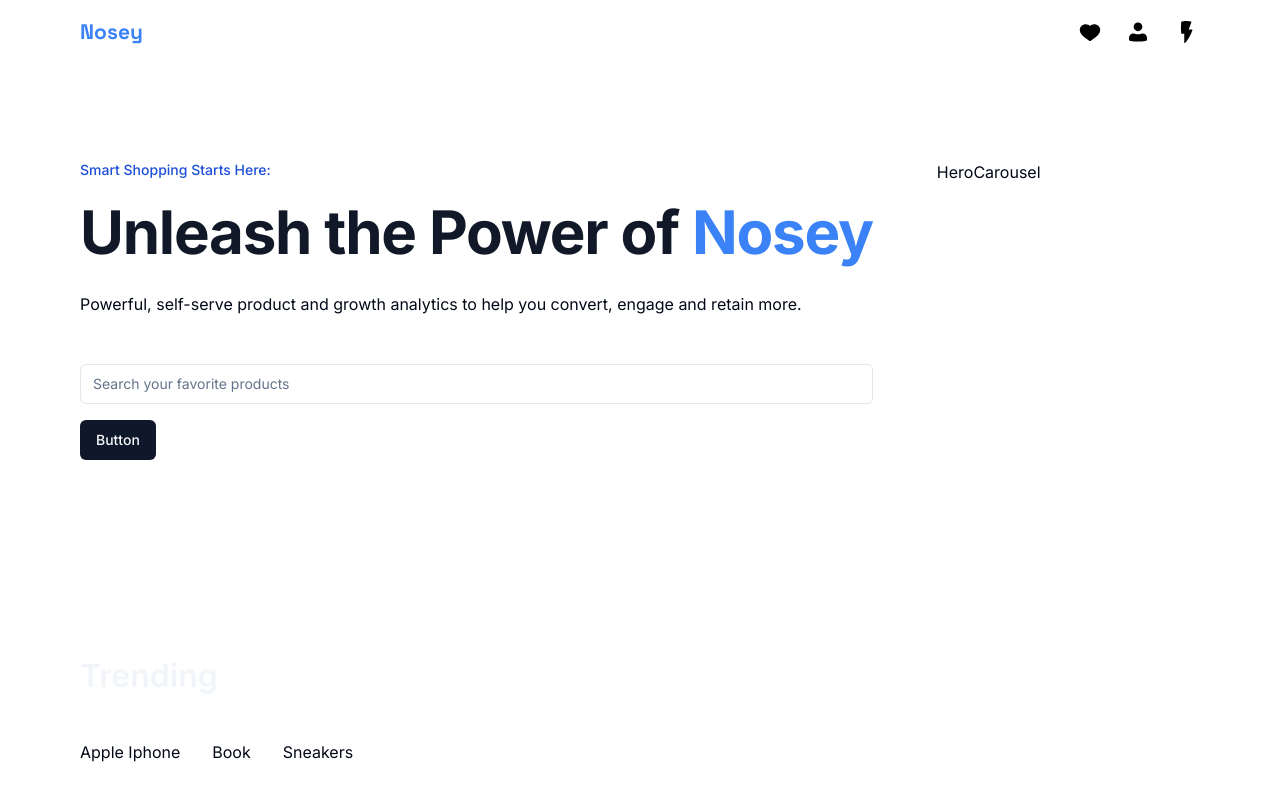
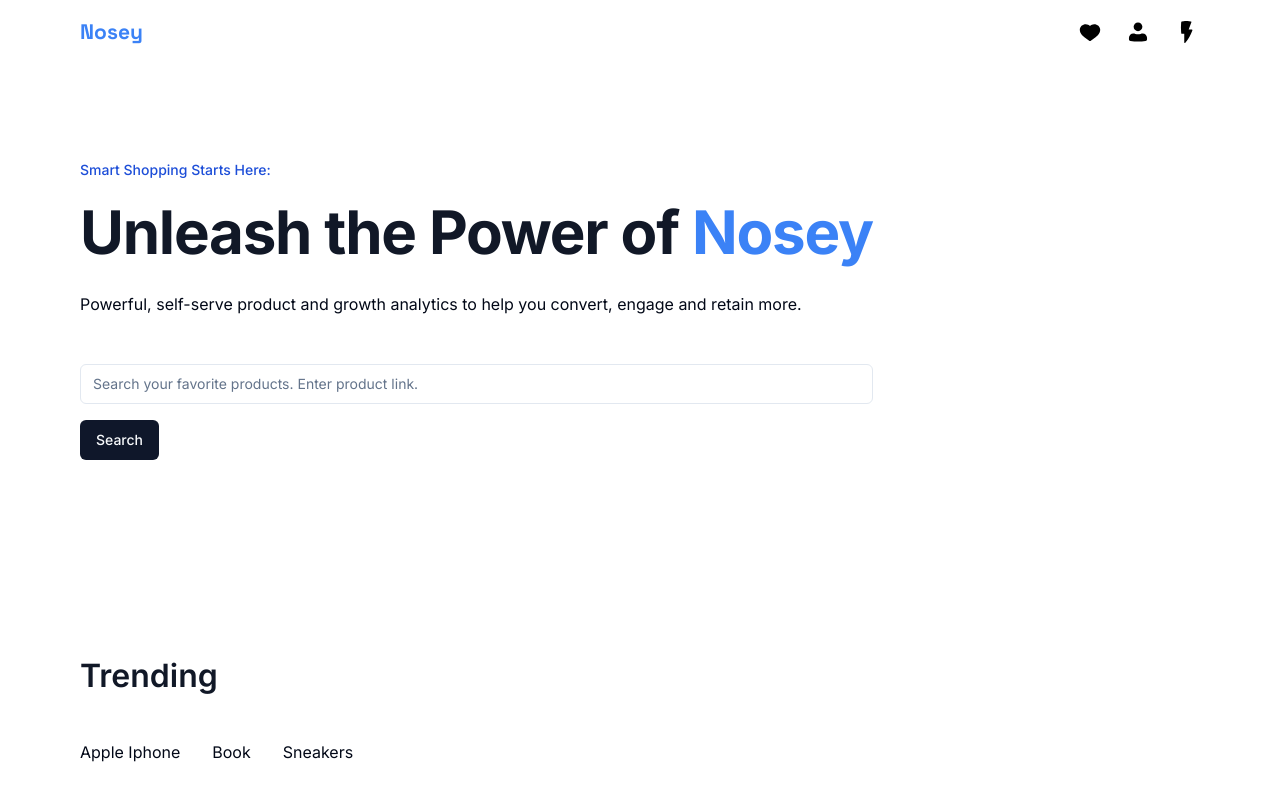
Before and after one commit to mccantsquincy/noseyWebScraper, a Next.js app: page / in a window 1280 px wide. Shown: the top 800 px of the page. Built offline with nearby package versions, Linux system fonts and the light colour scheme.

Commit message:
added dependencies, search bar, and button components

```diff
--- a/app/globals.css
+++ b/app/globals.css
@@ -86,7 +86,7 @@
   }
 
   .section-text {
-    @apply text-secondary text-[32px] font-semibold;
+    @apply text-gray-900 text-[32px] font-semibold;
   }
 
   .small-text {
--- a/app/page.tsx
+++ b/app/page.tsx
@@ -1,39 +1,33 @@
-import Searchbar from '@/components/Searchbar'
-import Image from 'next/image'
+import Searchbar from "@/components/Searchbar";
+import Image from "next/image";
 
 export default function Home() {
   return (
     <>
-     <section className='px-6 md:px-20 py-24'>
-      <div className='flex max-xl:flex-col gap-16'>
-         <div className='flex flex-col justify-center'>
-            <p className='small-text'>
-              Smart Shopping Starts Here:
+      <section className="px-6 md:px-20 py-24">
+        <div className="flex max-xl:flex-col gap-16">
+          <div className="flex flex-col justify-center">
+            <p className="small-text">Smart Shopping Starts Here:</p>
+            <h1 className="head-text">
+              Unleash the Power of <span className="text-blue-500">Nosey</span>
+            </h1>
+            <p className="mt-6">
+              Powerful, self-serve product and growth analytics to help you
+              convert, engage and retain more.
             </p>
-            <h1 className='head-text'>
-               Unleash the Power of <span className='text-blue-500'>Nosey</span>
-            </h1>
-            <p className='mt-6'>
-                Powerful, self-serve product and growth analytics to help you convert, engage and retain more.
-            </p>
-
             <Searchbar />
           </div>
-
-         HeroCarousel
         </div>
       </section>
-     <section className='trending-section'>
-       <h2 className='section-text'>Trending</h2>
+      <section className="trending-section">
+        <h2 className="section-text">Trending</h2>
 
-       <div className='flex flex-wrap gap-x-8 gap-y-16'>
-        {['Apple Iphone', 'Book', 'Sneakers'].map((product) => (
-          <div>
-            {product}
-          </div>
+        <div className="flex flex-wrap gap-x-8 gap-y-16">
+          {["Apple Iphone", "Book", "Sneakers"].map((product) => (
+            <div>{product}</div>
           ))}
         </div>
       </section>
     </>
-  )
+  );
 }
--- a/components/Searchbar.tsx
+++ b/components/Searchbar.tsx
@@ -17,9 +17,9 @@ const Searchbar = () => {
     >
       <Input
         type="text"
-        placeholder="Search your favorite products"
+        placeholder="Search your favorite products. Enter product link."
       />
-      <Button variant="default">Button</Button>
+      <Button variant="default">Search</Button>
     </form>
   );
 };
--- a/package.json
+++ b/package.json
@@ -16,6 +16,7 @@
     "next": "latest",
     "react": "latest",
     "react-dom": "latest",
+    "react-responsive-carousel": "^3.2.23",
     "tailwind-merge": "^1.14.0",
     "tailwindcss-animate": "^1.0.7"
   },
```
Also changed, not shown: 1 other file (tests, documents, lock files or other folders). Lines whose indentation alone changed are shown as unchanged.
